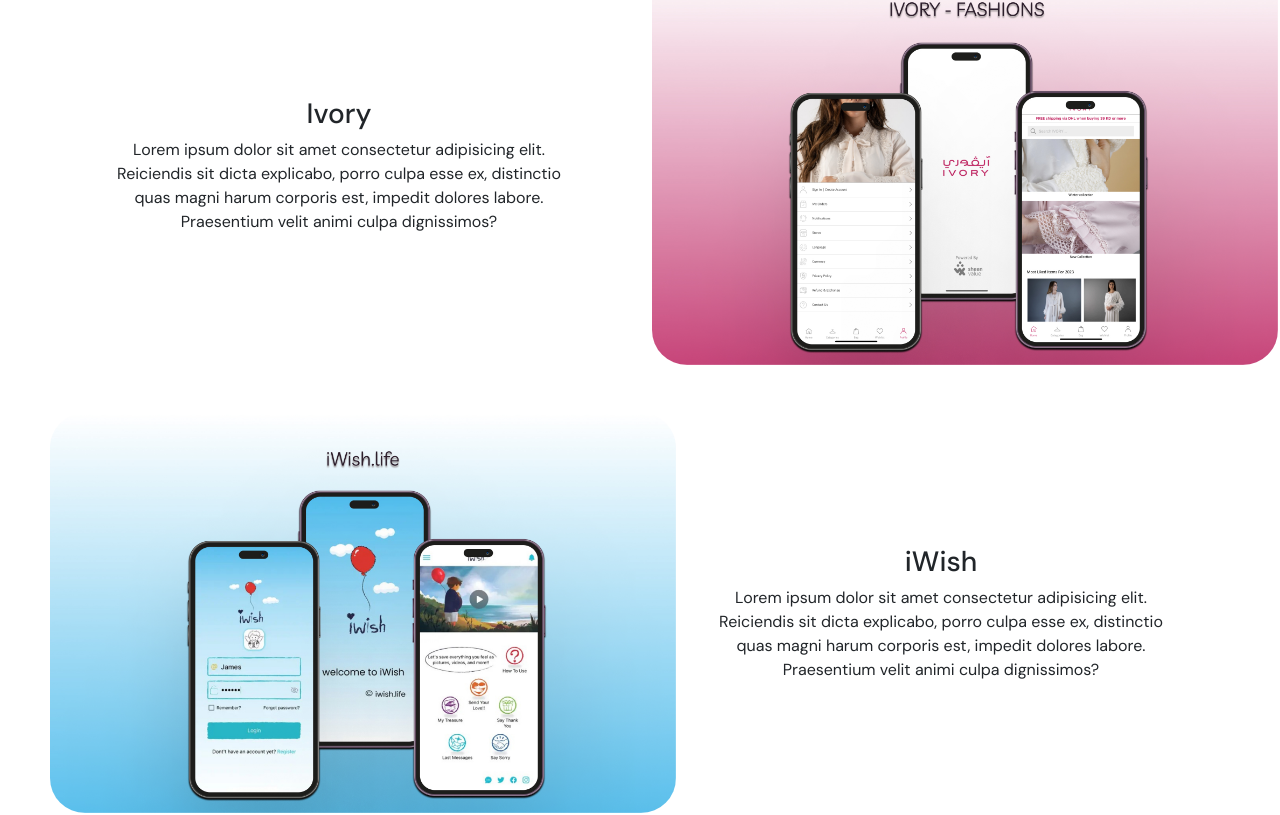
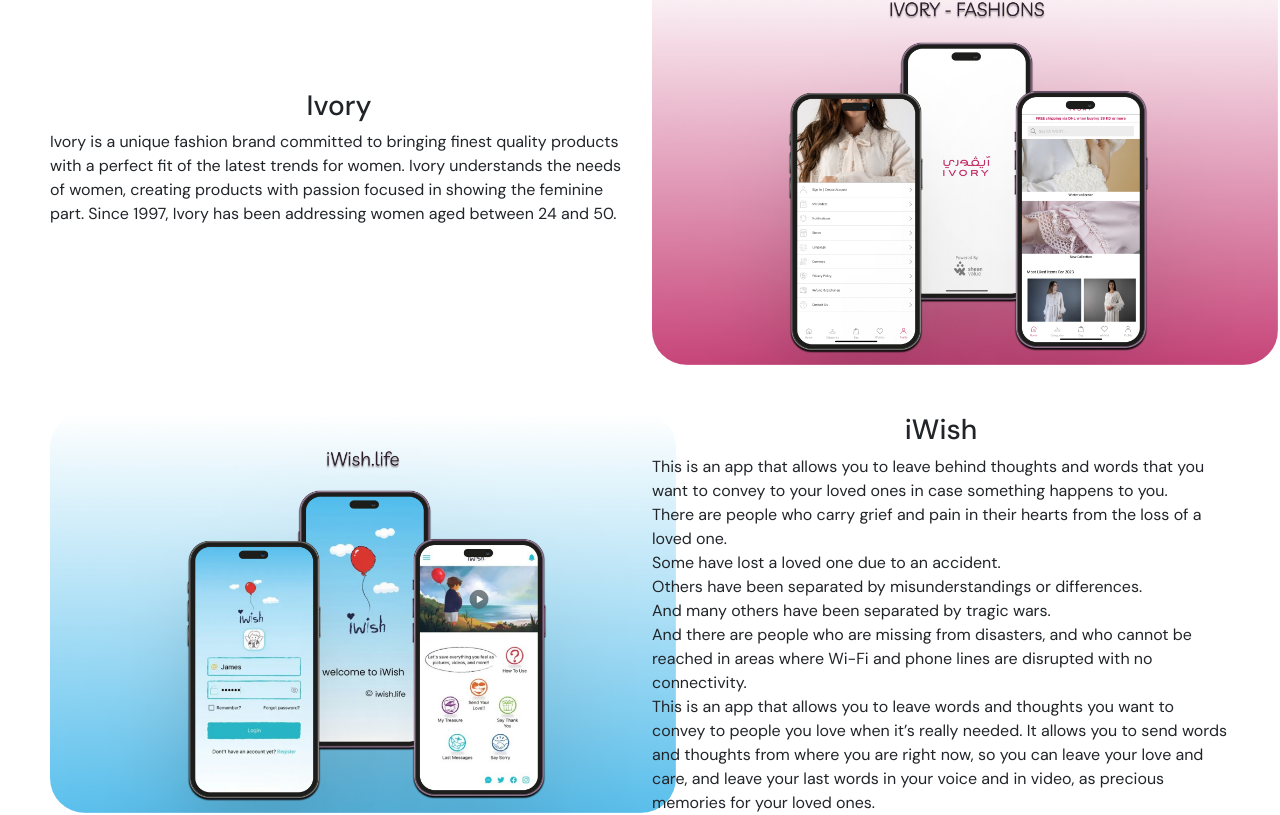
Before and after one commit to adeelshhid/Exofters-Web, a React (Create React App) app: page /portfolio in a window 1280 px wide. Shown: the part 2352-3167 px from the top of the page. Built offline with nearby package versions, Linux system fonts and the light colour scheme.

Commit message:
portfolio content

```diff
--- a/src/Components/Portfolio/Portfolio.js
+++ b/src/Components/Portfolio/Portfolio.js
@@ -2,60 +2,149 @@
 import { Button } from "react-bootstrap";
 import "./Portfolio.css";
 import Images from "../../ImageExport";
+import { render } from "@testing-library/react";
 
 const Portfolio = () => {
-
-  let root = document.getElementById("root")
-  root.style.opacity = 0.3
+  let root = document.getElementById("root");
+  root.style.opacity = 0.3;
   setTimeout(() => {
-    root.style.opacity = 1
-  }, 500)
+    root.style.opacity = 1;
+  }, 500);
 
   const portfolio = [
     {
       id: 1,
       name: "eTraffic",
       img: Images.etraffic,
+      text: `
+      <p className="project-text">
+      This application is provided in collaboration with Ministry of Interior - General Directorate of Traffic (GDT), United Insurance Company, Ministry of Oil (MOO) and Information and eGovernment Authority (iGA), in the Kingdom of Bahrain, to allow users to benefit from the following services:
+
+<br />
+      - My Traffic Record
+<br />
+
+      - View Driving Licenses, Vehicle and Plate Numbers Ownerships
+<br />
+
+      - Update Contact Details
+<br />
+
+      - Quick Services which include:
+<br />
+
+- Payment of Traffic Contraventions
+<br />
+
+- Vehicle Registration Renewal
+<br />
+
+- License Registration Renewal
+<br />
+- And many more.
+      </p>
+      `,
     },
     {
       id: 2,
       name: "Feba",
       img: Images.feba,
+      text: `<p className="project-text">
+      Feba web radio is a Non-denominational Gospel radio with a passion and a mission to broadcast Hope.We are addressing the issues of individuals, youth, women, families and communities and builds trusted relationships with its audiences. We are addressing the different social issues and assisting the communities through social actions such as education, health care, disaster relief, spiritual and economic development. We are sharing God’s love in remotest areas as well as in urban and most advanced audiences in order to bridge the gaps among different communities. Our programs are on air through Short wave, FM and Internet in the heart language of the listeners. We are trying to reach the unreached or least reached areas with the unchanging Word of God through our broadcasts.
+      </p>`,
     },
     {
       id: 3,
       name: "Guest",
       img: Images.guest,
+      text: `
+      <p className="project-text">
+      Guest App is the perfect solution for anyone who loves to travel. With this app, users can easily book flights, hotels, and other travel services at the touch of a button. It provides a convenient way to keep up with flight schedules, find the best deals on accommodations and spas as well.
+      </p>
+      `,
     },
     {
       id: 4,
       name: "Ivory",
       img: Images.ivory,
+      text: `
+      <p className="project-text">
+      Ivory is a unique fashion brand committed to bringing finest quality products with a perfect fit of the latest trends for women. Ivory understands the needs of women, creating products with passion focused in showing the feminine part. Since 1997, Ivory has been addressing women aged between 24 and 50.
+      </p>
+      `,
     },
     {
       id: 5,
       name: "iWish",
       img: Images.iwish,
+      text: `
+
+      <p className="project-text">
+      This is an app that allows you to leave behind thoughts and words that you want to convey to your loved ones in case something happens to you.
+
+<br />
+There are people who carry grief and pain in their hearts from the loss of a loved one.
+<br />
+
+Some have lost a loved one due to an accident.
+<br />
+
+Others have been separated by misunderstandings or differences.
+<br />
+
+And many others have been separated by tragic wars.
+
+<br />
+
+And there are people who are missing from disasters, and who cannot be reached in areas where Wi-Fi and phone lines are disrupted with no connectivity.
+
+<br />
+
+This is an app that allows you to leave words and thoughts you want to convey to people you love when it’s really needed. It allows you to send words and thoughts from where you are right now, so you can leave your love and care, and leave your last words in your voice and in video, as precious memories for your loved ones.
+      </p>
+      `,
     },
     {
       id: 6,
       name: "Owner's Info",
       img: Images.ownersinfo,
+      text: `
+      <p className="project-text">
+
+The Owner's Info app helps users locate lost or stolen mobile devices, and rewards them for their find. It uses proprietary technology to pinpoint the exact location of a device, making it easier than ever to find what you're looking for. With its simple user interface which shows the actual owner's information on the lock screen even if the mobile is not unlocked.
+      </p>
+      `,
     },
     {
       id: 7,
-      name: "Pent House",
+      name: "Pent House Chat",
       img: Images.penthouse,
+      text: `
+      <p className="project-text">
+
+Pent House Chat is an easy-to-use, modern messaging solution for internal teams. With Pent House Chat, teams can quickly and efficiently discuss any aspect of their current tasks with one another through chat messages, voice notes, and media messages. It provides a secure platform to communicate and discuss the highly confidential jobs.
+      </p>
+      `,
     },
     {
       id: 8,
       name: "Quraan Radio",
       img: Images.quranradio,
+      text: `
+      <p className="project-text">
+
+      </p>
+      `,
     },
     {
       id: 9,
       name: "X-Liquidus",
       img: Images.xliquidus,
+      text: `
+      <p className="project-text">
+
+      </p>
+      `,
     },
   ];
 
@@ -78,18 +167,19 @@
             if (item.id % 2 === 0) {
               return (
                 <>
+                  {/* <div className=""> */}
                   <div className="col-lg-6 col-md-6 col-sm-6 pt-5 d-flex flex-column justify-content-center align-items-center">
                     <h3 className="project-name">{item.name}</h3>
-                    <p className="project-text">
-                      Lorem ipsum dolor sit amet consectetur adipisicing elit.
-                      Reiciendis sit dicta explicabo, porro culpa esse ex,
-                      distinctio quas magni harum corporis est, impedit dolores
-                      labore. Praesentium velit animi culpa dignissimos?
-                    </p>
+                    <div
+                      dangerouslySetInnerHTML={{
+                        __html: item.text,
+                      }}
+                    ></div>
                   </div>
-                  <div className="col-lg-6 col-md-6 col-sm-6 pt-5">
+                  <div className="col-lg-6 col-md-6 col-sm-6 pt-5 prt-img-wrapper">
                     <img src={item.img} alt="" className="port-img" />
                   </div>
+                  {/* </div> */}
                 </>
               );
             } else
@@ -100,12 +190,11 @@
                   </div>
                   <div className="col-lg-6 col-md-6 col-sm-6 pt-5 d-flex flex-column justify-content-center align-items-center">
                     <h3 className="project-name">{item.name}</h3>
-                    <p className="project-text">
-                      Lorem ipsum dolor sit amet consectetur adipisicing elit.
-                      Reiciendis sit dicta explicabo, porro culpa esse ex,
-                      distinctio quas magni harum corporis est, impedit dolores
-                      labore. Praesentium velit animi culpa dignissimos?
-                    </p>
+                    <div
+                      dangerouslySetInnerHTML={{
+                        __html: item.text,
+                      }}
+                    ></div>
                   </div>
                 </>
               );
--- a/src/Components/Services/Services.js
+++ b/src/Components/Services/Services.js
@@ -18,11 +18,11 @@
 } from "@fortawesome/free-solid-svg-icons";
 
 const Services = () => {
-  let root = document.getElementById("root")
-  root.style.opacity = 0.3
-  setTimeout(() =>{
-    root.style.opacity = 1
-  },500)
+  let root = document.getElementById("root");
+  root.style.opacity = 0.3;
+  setTimeout(() => {
+    root.style.opacity = 1;
+  }, 500);
   let kudos = [
     {
       id: 1,
@@ -130,7 +130,7 @@
       id: 4,
       img: msLoge,
       name: "Microsoft ASP.net",
-      text: "Our team of .Net developers has nine years of experience of developing cutting-edge web applications. Microsoft .Net Development experts at Swenggco possess in-depth knowledge of their domain and stay updated with technological progression associated with ASP. Net. We are adept in using leading Microsoft technologies to develop applications that are tailored to meet the needs of your business across various industry segments.",
+      text: "Our team of .Net developers has nine years of experience of developing cutting-edge web applications. Microsoft .Net Development experts at Exofters Pvt Ltd. possess in-depth knowledge of their domain and stay updated with technological progression associated with ASP. Net. We are adept in using leading Microsoft technologies to develop applications that are tailored to meet the needs of your business across various industry segments.",
       services: [
         "ASP .NET 1.1, 2.0, 4.0",
         "Microsoft Silverlight 1, 2, 3, 4, 5",
```
Also changed, not shown: src/Components/Home/About Section/AboutSection.js (+19 -6 lines).
